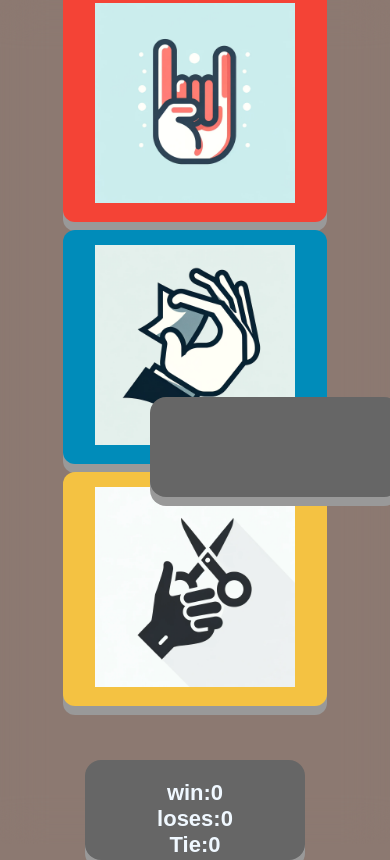
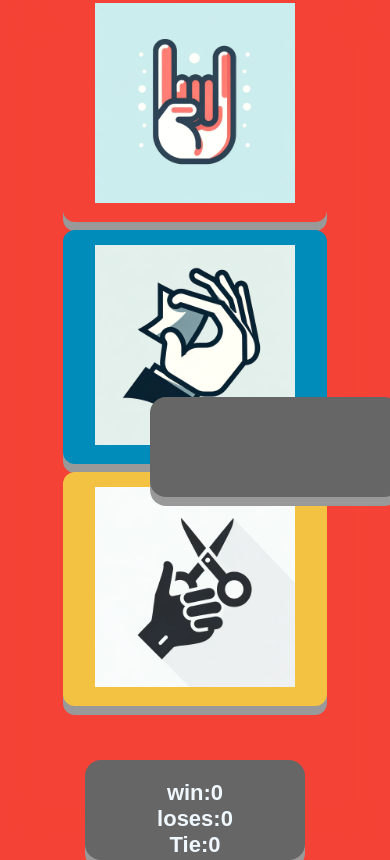
Before and after one commit to sam-xec/Ludus.github.io, a plain HTML site: page index.html in a window 390 px wide. Shown: the top 860 px of the page. Drawn offline with Linux system fonts and the light colour scheme.

Commit message:
Update game.css

```diff
--- a/game.css
+++ b/game.css
@@ -109,3 +109,8 @@ button img{
 
 }
 .player:hover  {background-color: #a23c05}
+@media (max-width:450px)  {
+ body{
+    background-color: #f44336;
+ }
+}
```
